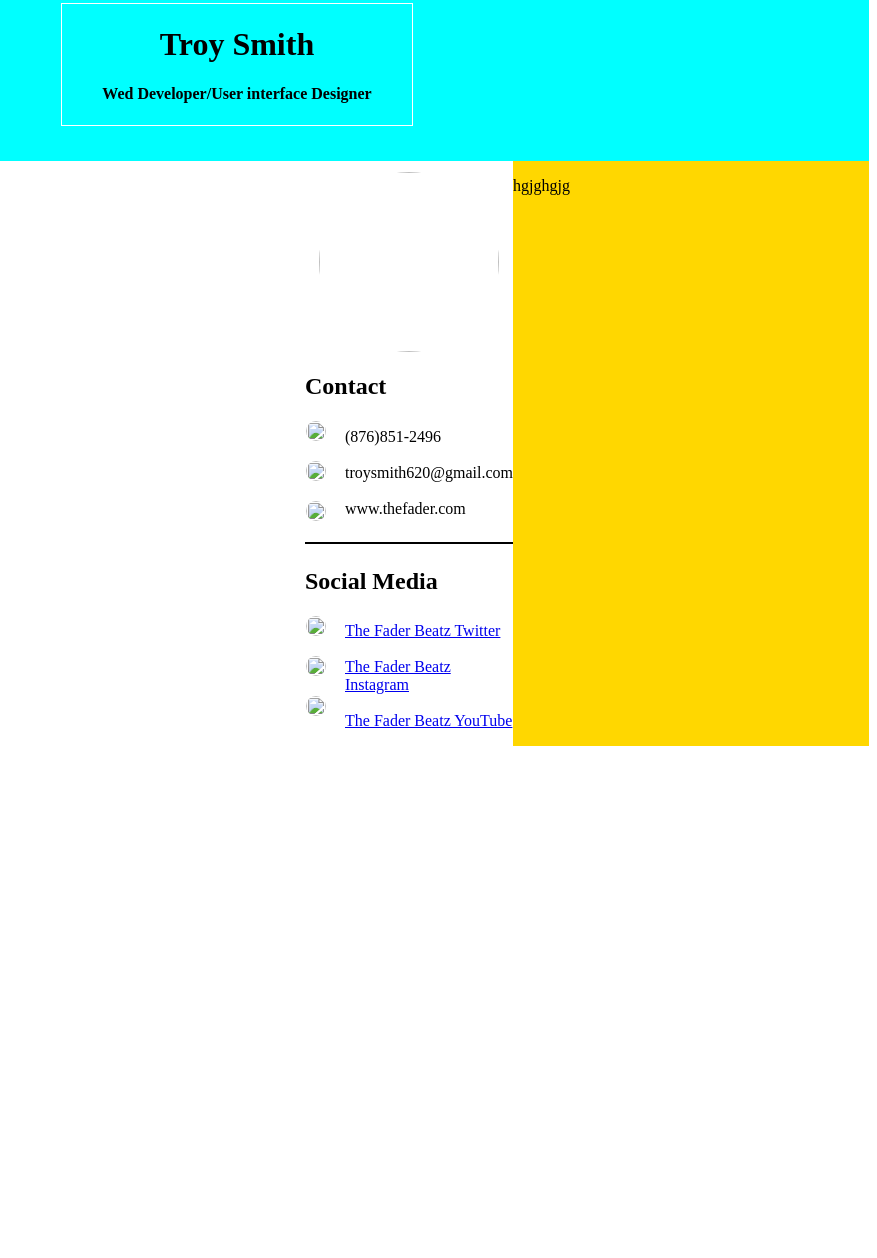
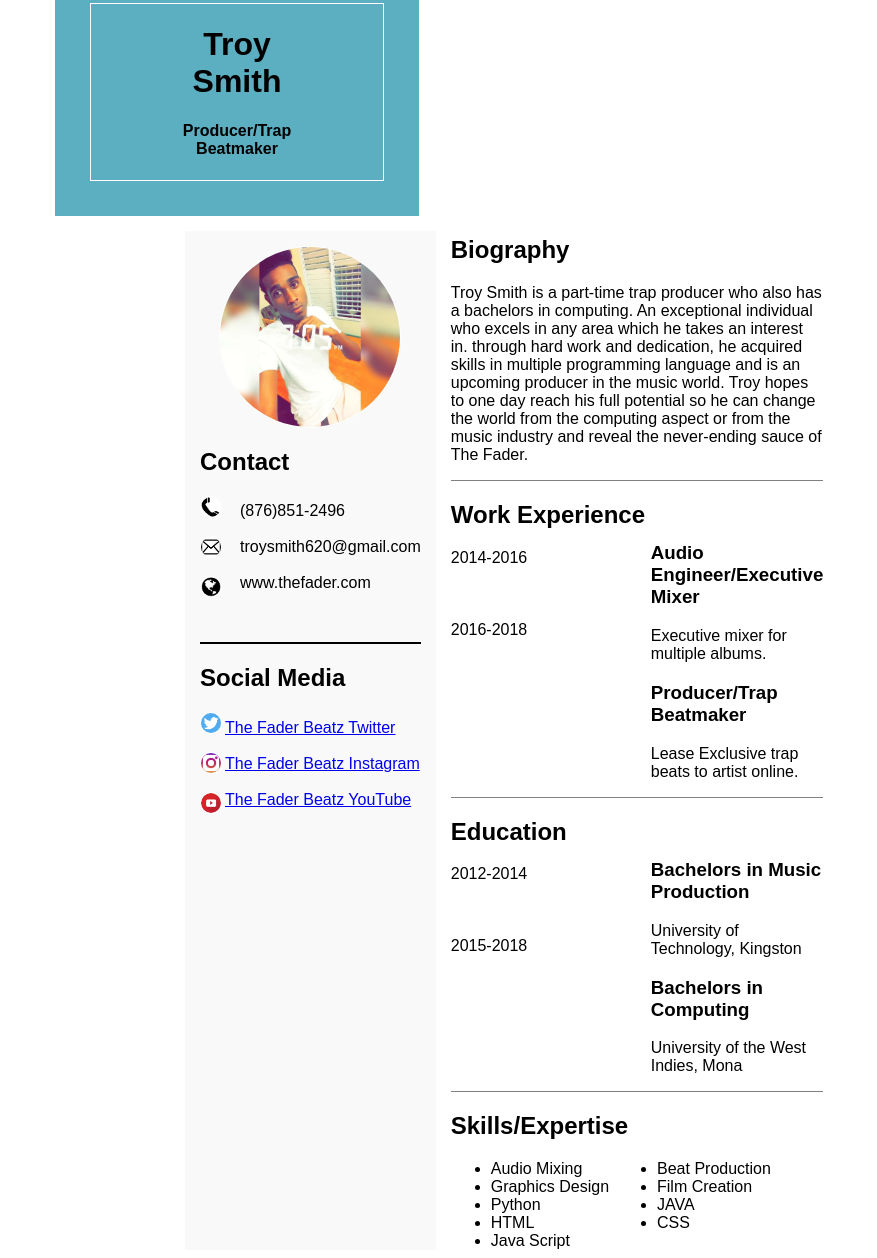
Before and after one commit to fader123/fader123.github.io, a plain HTML site: page index.html in a window 1280 px wide. Shown: the part 40-1298 px from the top of the page, without its empty margins (403-1280 px from the left). Before the commit the page ends 800 px from the top, so only its background shows below. Drawn offline with Linux system fonts and the light colour scheme.

Commit message:
finished webpage

```diff
--- a/index.html
+++ b/index.html
@@ -8,11 +8,12 @@
 
     <body>
 
+
     <div class="grid-container">
       <div class="item1">
           <div class="flex-container">
               <div id="border">
-              <h1>Troy Smith<br><h4>Wed Developer/User interface Designer</h4></h1>
+              <h1>Troy Smith<br><h4>Producer/Trap Beatmaker</h4></h1>
                   </div>
               </div>
         </div>
@@ -22,6 +23,8 @@
             <img src="./fader.jpg" heigth=50px width=180px>
            </div>
 
+
+             <div class="border">
             <h2>Contact</h2>
              <div class="info">
             <img id="phone" src="./phone1.jpg" height="20" width="20"><br><br>
@@ -34,11 +37,14 @@
                     (876)851-2496<br><br>
                     troysmith620@gmail.com<br><br>
                     www.thefader.com<br>
+
                 </p>
+
+            </div>
             </div>
 
-            <h2>Social Media</h2>
-             <div>
+             <div class="social">
+                 <h2>Social Media</h2>
             <img id="phone" src="./twitter.png" height="20" width="20"><br><br>
             <img src="./insta.jpg" height="20" width="20"><br><br>
             <img src="./yt.png" height="20" width="20"><br>
@@ -55,7 +61,50 @@
 
             </div>
             <div class="item3">
-            <p>hgjghgjg</p>
+                <h2>Biography</h2>
+                <div id="bio">
+            <p>Troy Smith is a part-time trap producer who also has a bachelors in computing. An exceptional individual who excels in any area which he takes an interest in. through hard work and dedication, he acquired skills in multiple programming language and is an upcoming producer in the music world. Troy hopes to one day reach his full potential so he can change the world from the computing aspect or from the music industry and reveal the never-ending sauce of The Fader.</p></div>
+            <h2>Work Experience</h2>
+                <p>
+                2014-2016<br><br><br><br>
+                2016-2018
+                </p>
+                <div class="work">
+                    <h3>Audio Engineer/Executive Mixer</h3>
+                <p>Executive mixer for multiple albums.</p>
+
+                    <h3>Producer/Trap Beatmaker</h3>
+                <p>Lease Exclusive trap beats to artist online.</p>
+
+                </div>
+            <h2>Education</h2>
+            <p>
+                2012-2014<br><br><br><br>
+                2015-2018
+                </p>
+                <div class="ed">
+                    <h3>Bachelors in Music Production</h3>
+                <p>University of Technology, Kingston</p>
+
+                    <h3>Bachelors in Computing</h3>
+                <p>University of the West Indies, Mona</p>
+
+                </div>
+            <h2>Skills/Expertise</h2>
+
+                <ul>
+                    <div class="skill">
+                    <li>Audio Mixing</li>
+                     <li>Beat Production</li>
+                     <li>Graphics Design</li>
+                     <li>Film Creation</li>
+                     <li>Python</li>
+                     <li>JAVA</li>
+                     <li>HTML</li>
+                     <li>CSS</li>
+                     <li>Java Script</li>
+                    </div>
+                </ul>
         </div>
 
         </div>
--- a/styles.css
+++ b/styles.css
@@ -2,35 +2,68 @@
 
     border: 1px solid white;
     margin:35px;
-    padding: 1px 40 1 40;
+    padding: 1px 80 1 80;
 }
 
 
 .item1{
    /* grid-column: 100%;*/
-    background-color: aqua;
+    background-color:#5bafc1;
+    margin: 0 450 0 450;
+    font-family:sans-serif;
 
 }
 
 .item2{
    /* grid-column: 100%;*/
-    margin: 0 0 0 700;
-    padding: 10px 0 0 0;
-
+    margin: 15 120 0 580;
+    padding: 15px 0 0 0;
+    background-color:#f9f9f9;
+    font-family:sans-serif;
 }
 .item3{
    /* grid-column: 100%;*/
-    background-color:gold;
+    background-color:white;
+    margin: 0 500 0 -120;
+    padding-left: 15;
+    padding-right: 15;
+    font-family:sans-serif;
 
+}
+.work{
+    padding: 0 0 0 200;
+    margin: -115 0 0 0;
+    border-bottom: 1px solid grey;
+}
+.ed{
+    padding: 0 0 0 200;
+    margin: -115 0 0 0;
+    border-bottom: 1px solid grey;
+}
+#bio{
+    border-bottom: 1px solid grey;
 }
 #fader{
     text-align: center;
 }
+ul{
+    display: block;
+}
+ul li{
+    float: left;
+    width: 50%;
+}
 
+.border{
+    border-bottom: 2px solid black;
+    margin: 0 15 0 15;
+}
+.social{
+    margin: 0 15 0 15;
+}
 .info{
-    border-bottom: 2px solid black;
-    padding-bottom: 20
 
+    padding-bottom: 20;
 }
 .info2{
     padding: 0 0 0 40px;
@@ -48,7 +81,6 @@ img{
 
     border-radius: 100px;
     border: 1px solid white;
-    mix-blend-mode:multiply;
 
 }
 
```
Also changed, not shown: fader.jpg (added), insta.jpg (added), mail.jpg (added), phone.jpg (added), phone1.jpg (added), twitter.png (added), world.png (added), yt.png (added).
